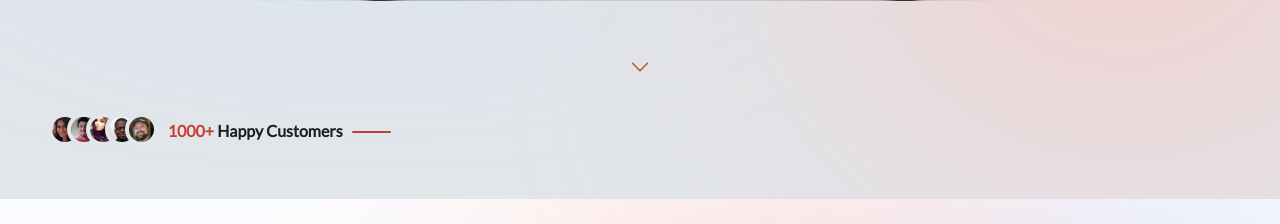
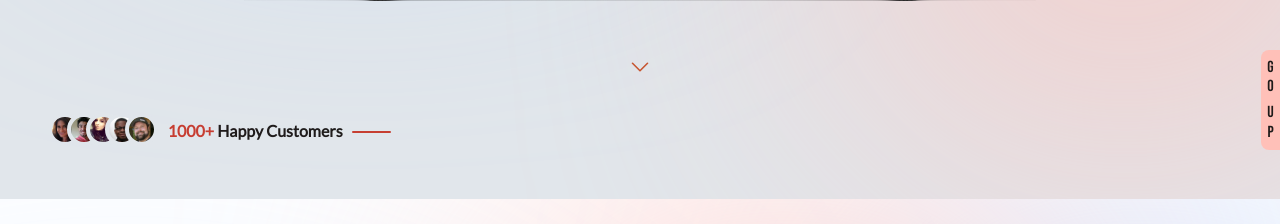
Before and after one commit to Sohail0707/pentagon_detailing, a PHP site: page / in a window 1280 px wide. Shown: the part 599-823 px from the top of the page. Run offline with PHP 8.4, Linux system fonts and the light colour scheme.

Commit message:
added scroll top btn

```diff
--- a/css/general.css
+++ b/css/general.css
@@ -60,6 +60,33 @@ section {
 }
 
 /* ===============COMMON STYLES ANS LAYOUT=============== */
+.scroll_btn {
+  font-family: "Bebas Neue", sans-serif;
+  position: fixed;
+  right: 0;
+  bottom: 6.4rem;
+  display: flex;
+  align-items: center;
+  justify-content: center;
+  padding: 1rem 0;
+  border-top-left-radius: 1rem;
+  border-bottom-left-radius: 1rem;
+  cursor: pointer;
+  background-color: var(--lite_red);
+  color: var(--primary_dark);
+  z-index: 7;
+  text-orientation: upright;
+}
+
+.scroll_btn h3 {
+  writing-mode: vertical-rl;
+  text-align: center;
+  height: max-content;
+  font-size: 2rem;
+  font-weight: 400;
+  letter-spacing: 0.02rem;
+  word-spacing: -1.5rem;
+}
 
 /* -------------Main Navigation------------- */
 .main_nav {
--- a/index.html
+++ b/index.html
@@ -11,6 +11,8 @@
     <link rel="stylesheet" href="css/home_query.css" />
   </head>
   <body>
+    <!-- scroll to top -->
+    <span class="scroll_btn" onclick="scrollToTop()"><h3>go up</h3></span>
     <main>
       <header>
         <nav class="main_nav" id="main_nav">
--- a/scripts/general_script.js
+++ b/scripts/general_script.js
@@ -31,6 +31,19 @@ allLinks.forEach((link) => {
   });
 });
 
+// Function to scroll the window to the top
+const scrollBtn = document.querySelector(".scroll_top");
+
+function scrollToTop() {
+  // Scroll the window to the top
+  window.scrollTo({
+    top: 0,
+    behavior: "smooth",
+  });
+}
+
+// scrollBtn.addEventListener("click", scrollToTop());
+
 // Sticky nav bar===========================================
 
 function addStickyClass() {
```
